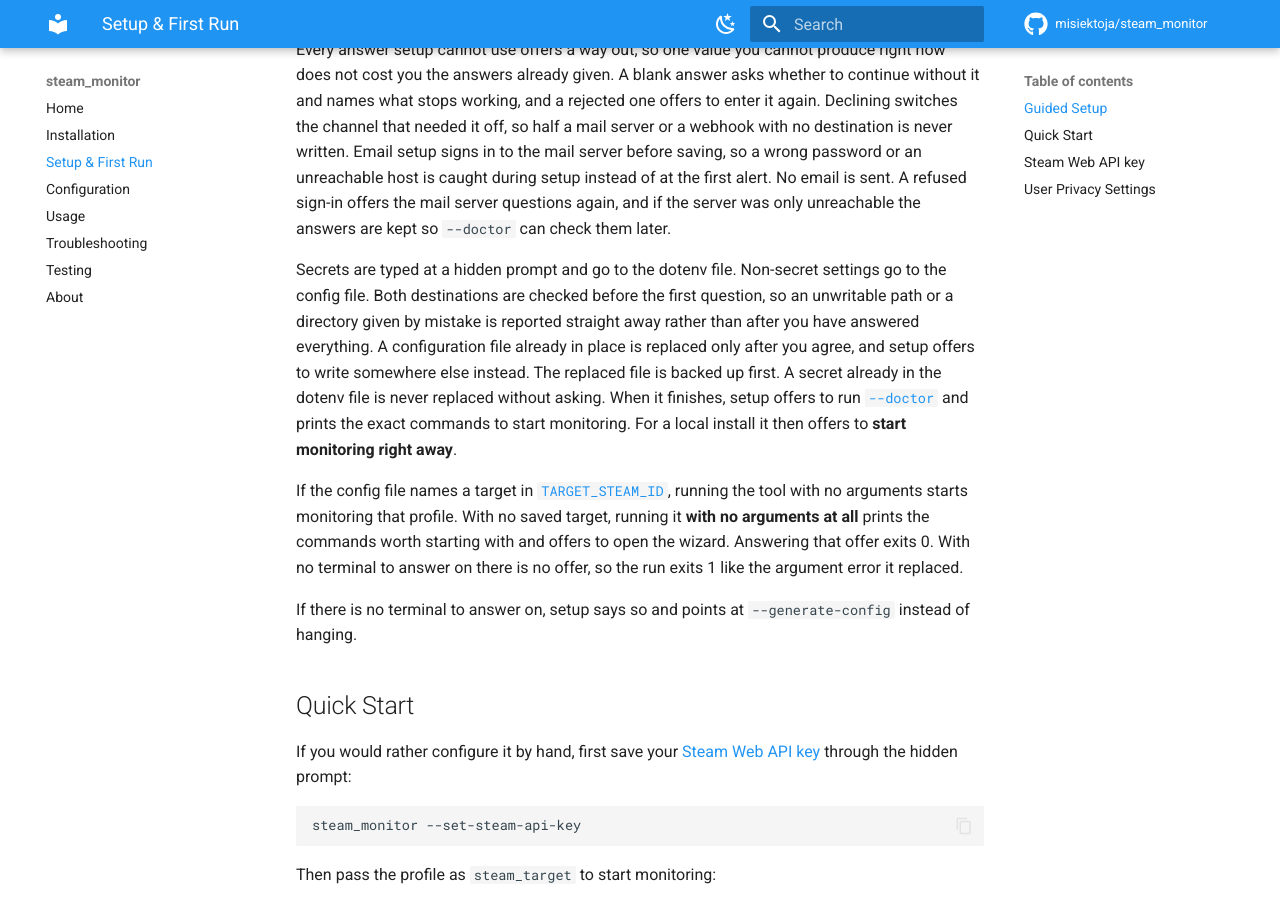
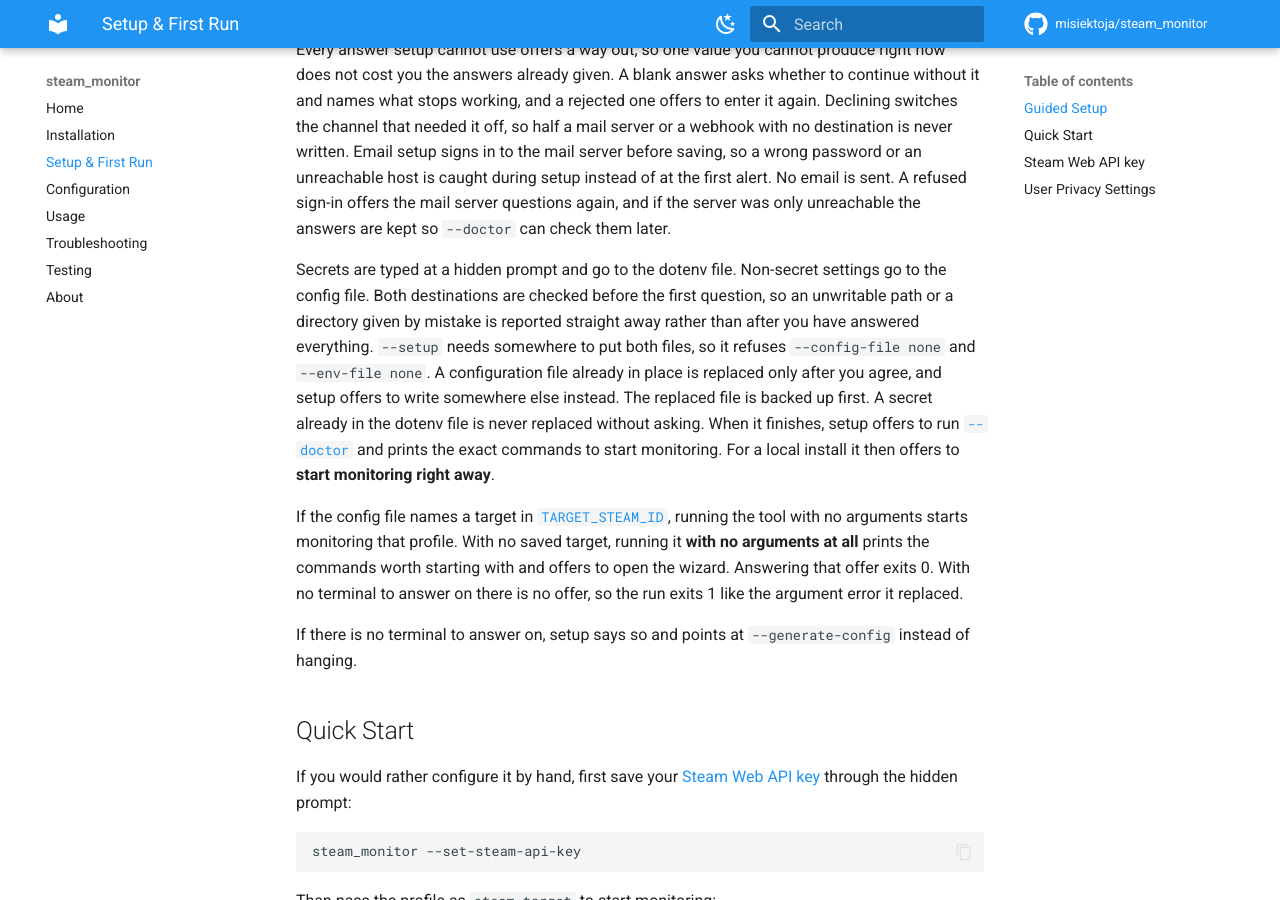
Before and after one commit to misiektoja/steam_monitor, an MkDocs documentation site: the page built from docs/setup-and-first-run.md, in a window 1280 px wide and 900 px high, scrolled down 789 px. Built offline with MkDocs 1.6.1 and Material for MkDocs 9.7.7, drawn with Linux system fonts in a browser that asks for light colours; comment, search, counter and statistics services are not loaded.

Commit message:
docs(site): say setup refuses both switched-off destinations

```diff
--- a/docs/setup-and-first-run.md
+++ b/docs/setup-and-first-run.md
@@ -18,7 +18,7 @@ For webhook alerts, setup asks which service receives them, then takes the Disco
 
 Every answer setup cannot use offers a way out, so one value you cannot produce right now does not cost you the answers already given. A blank answer asks whether to continue without it and names what stops working, and a rejected one offers to enter it again. Declining switches the channel that needed it off, so half a mail server or a webhook with no destination is never written. Email setup signs in to the mail server before saving, so a wrong password or an unreachable host is caught during setup instead of at the first alert. No email is sent. A refused sign-in offers the mail server questions again, and if the server was only unreachable the answers are kept so `--doctor` can check them later.
 
-Secrets are typed at a hidden prompt and go to the dotenv file. Non-secret settings go to the config file. Both destinations are checked before the first question, so an unwritable path or a directory given by mistake is reported straight away rather than after you have answered everything. A configuration file already in place is replaced only after you agree, and setup offers to write somewhere else instead. The replaced file is backed up first. A secret already in the dotenv file is never replaced without asking. When it finishes, setup offers to run [`--doctor`](troubleshooting.md#doctor-preflight) and prints the exact commands to start monitoring. For a local install it then offers to **start monitoring right away**.
+Secrets are typed at a hidden prompt and go to the dotenv file. Non-secret settings go to the config file. Both destinations are checked before the first question, so an unwritable path or a directory given by mistake is reported straight away rather than after you have answered everything. `--setup` needs somewhere to put both files, so it refuses `--config-file none` and `--env-file none`. A configuration file already in place is replaced only after you agree, and setup offers to write somewhere else instead. The replaced file is backed up first. A secret already in the dotenv file is never replaced without asking. When it finishes, setup offers to run [`--doctor`](troubleshooting.md#doctor-preflight) and prints the exact commands to start monitoring. For a local install it then offers to **start monitoring right away**.
 
 If the config file names a target in [`TARGET_STEAM_ID`](configuration.md#target-profile), running the tool with no arguments starts monitoring that profile. With no saved target, running it **with no arguments at all** prints the commands worth starting with and offers to open the wizard. Answering that offer exits 0. With no terminal to answer on there is no offer, so the run exits 1 like the argument error it replaced.
 
```
